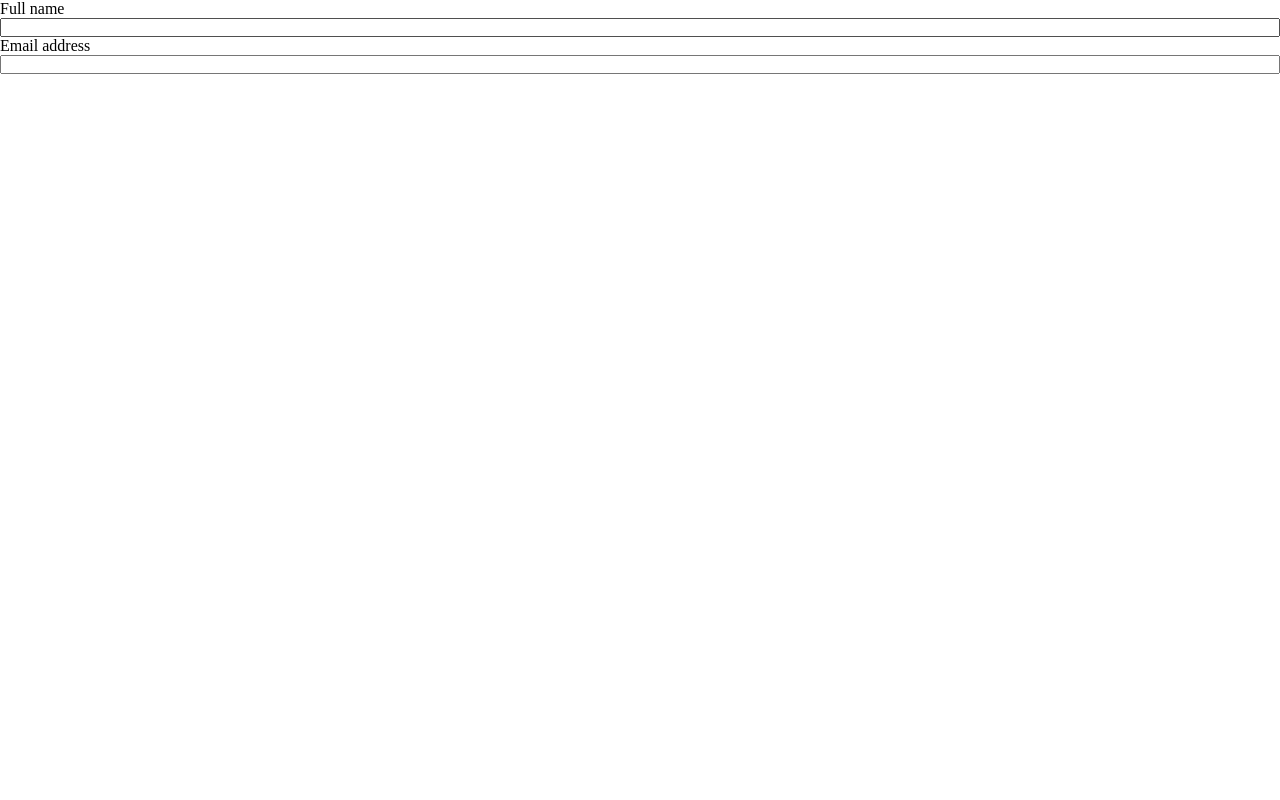
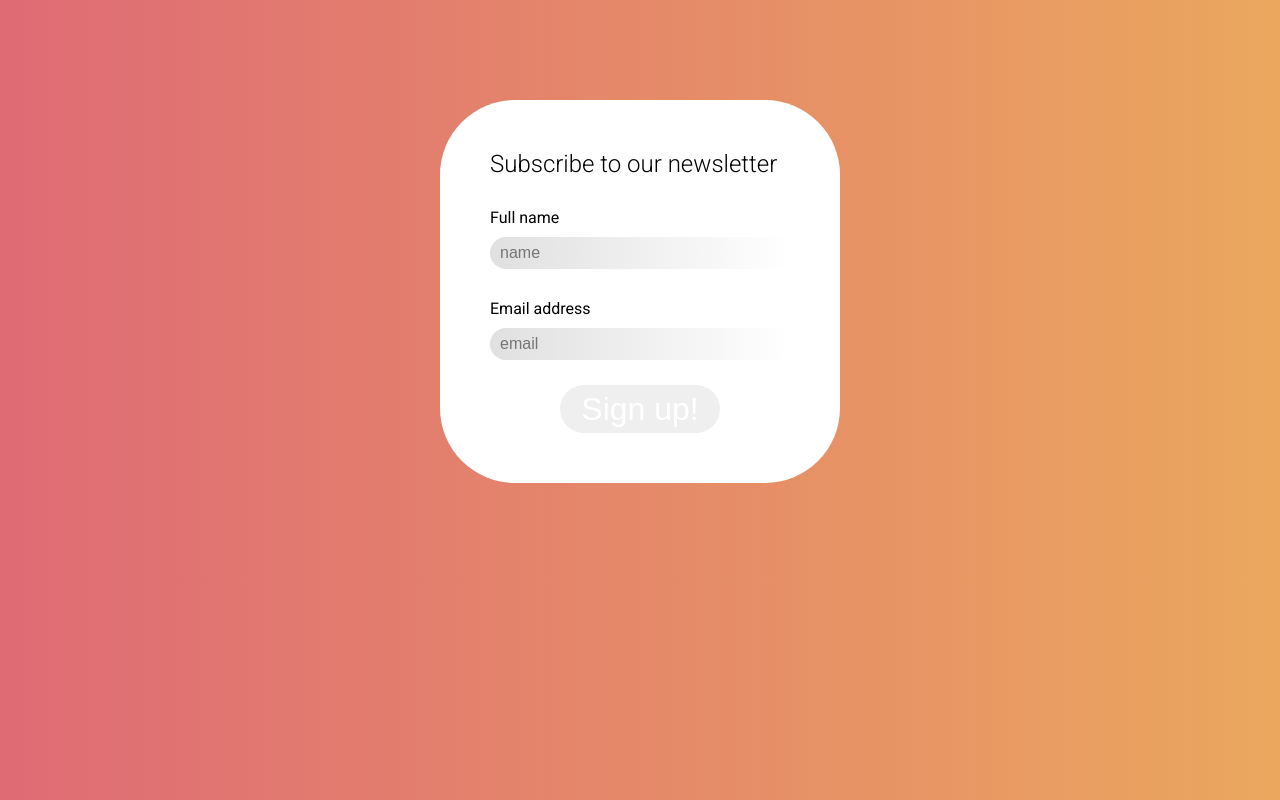
Before and after one commit to KovacsLaszloZsolt/gfa_frontend, a plain HTML site: page 2021_01_18-19_FORMS/newsletter/index.html in a window 1280 px wide. Drawn offline with Linux system fonts and the light colour scheme.

Commit message:
fix: newsletter

```diff
--- a/2021_01_18-19_FORMS/newsletter/index.html
+++ b/2021_01_18-19_FORMS/newsletter/index.html
@@ -5,16 +5,20 @@
     <meta charset="UTF-8">
     <meta http-equiv="X-UA-Compatible" content="IE=edge">
     <meta name="viewport" content="width=device-width, initial-scale=1.0">
+    <link rel="preconnect" href="https://fonts.gstatic.com">
+    <link href="https://fonts.googleapis.com/css2?family=Roboto:wght@300;400&display=swap" rel="stylesheet">
     <link rel="stylesheet" href="style.css" type="text/css">
     <title>Newletter</title>
 </head>
 
 <body>
-    <form action="">
+    <form method="POST" action="http://localhost:3000/signup">
+        <h1>Subscribe to our newsletter</h1>
         <label for="username">Full name</label>
-        <input type="text" name="username" id="username">
+        <input type="text" name="username" id="username" placeholder="name" required>
         <label for="email">Email address</label>
-        <input type="email" name="email" id="email">
+        <input type="email" name="email" id="email" placeholder="email" required>
+        <button type="submit">Sign up!</button>
     </form>
 </body>
 
--- a/2021_01_18-19_FORMS/newsletter/style.css
+++ b/2021_01_18-19_FORMS/newsletter/style.css
@@ -4,7 +4,58 @@
     padding: 0;
 }
 
+body {
+    background:-moz-linear-gradient(0deg, #df6b75, #eba75e);
+    background: -webkit-linear-gradient(0deg, #df6b75, #eba75e);
+    background: -o-linear-gradient(0deg, #df6b75, #eba75e);
+    background-color: #df6d74;
+    font-family: 'Roboto', sans-serif;
+}
+
 form {
     display: flex;
     flex-direction: column;
+    width: 400px;
+    margin: 100px auto;
+    padding: 50px;
+    background-color: #ffffff;
+    border-radius: 75px;
 }
+
+h1 {
+    font-size: 1.5rem;
+    font-weight: 300;
+}
+
+label {
+    margin-top: 30px;
+    margin-bottom: 10px;
+    font-size: 1rem;
+}
+input {
+    border-radius: 20px;
+    border:none;
+    background: -moz-linear-gradient(0deg, #e0e0e0, #fff);
+    background: -webkit-linear-gradient(0deg, #e0e0e0, #fff);
+    background: -o-linear-gradient(0deg, #e0e0e0, #fff);
+    background-color: #e0e0e0;
+    line-height: 2rem;
+    color: #6b6b6b;
+    padding-left: 10px;
+    font-size: 1rem;
+}
+
+input:last-of-type {
+    margin-bottom: 25px;
+}
+
+button {
+    height: 3rem;
+    width: 10rem;
+    margin: 0 auto;
+    font-size: 2rem;
+    color: #fff;
+    background: -moz-linear-gradient(0deg, #5b94f6, #5ceaac);
+    border-radius: 35px;
+    border: none;
+}
```
Also changed, not shown: 2021_01_18-19_FORMS/newsletter/newsletter.png (deleted).
